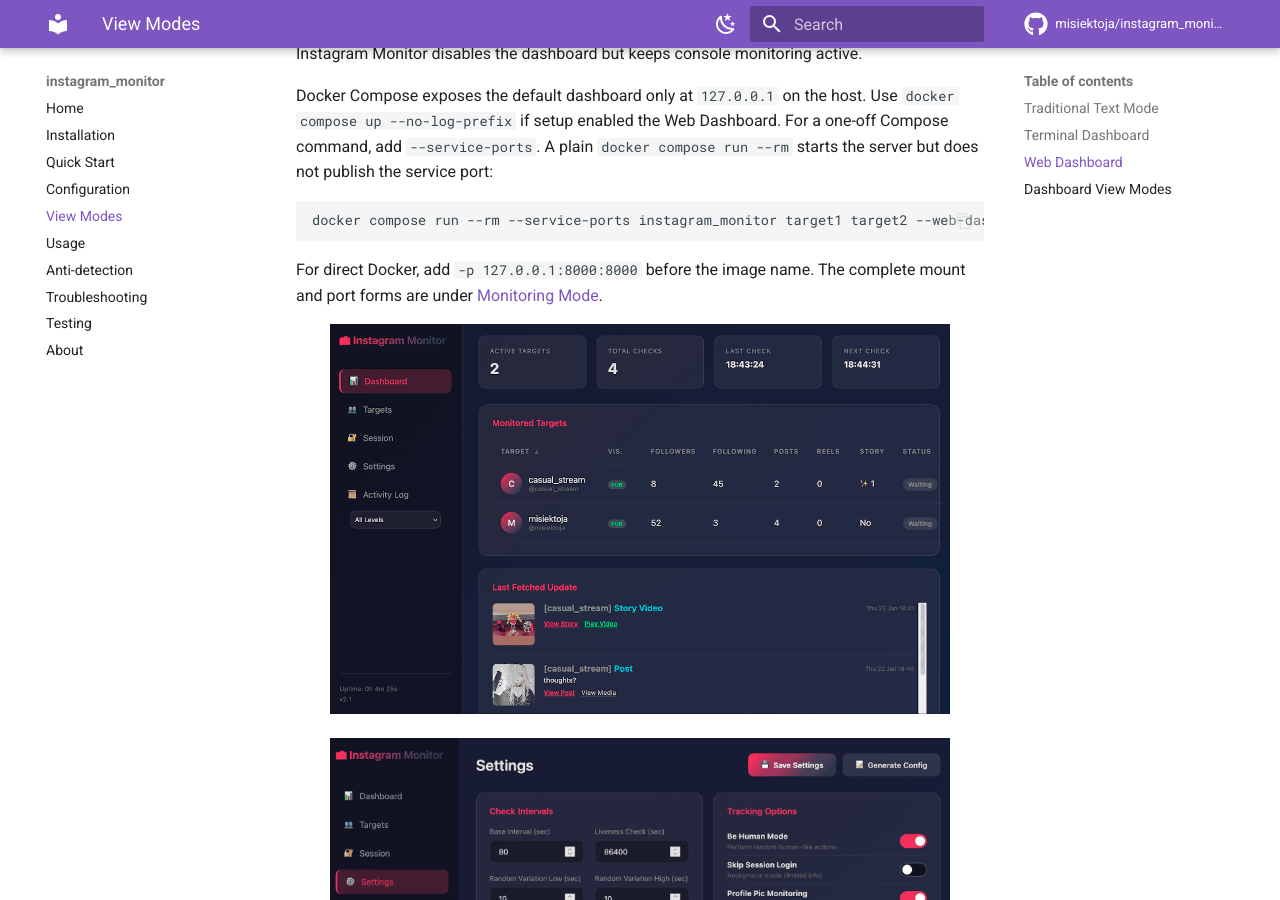
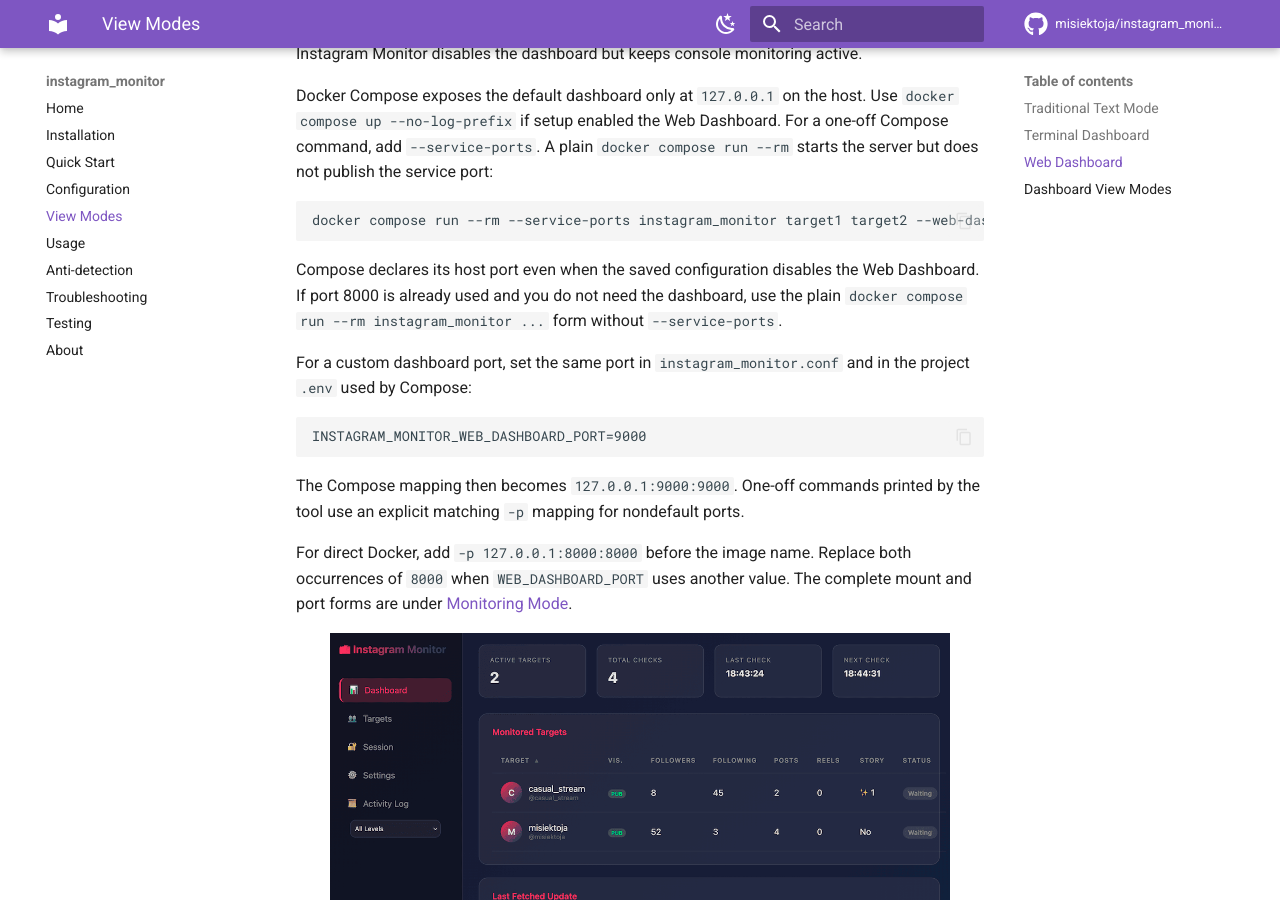
Before and after one commit to misiektoja/instagram_monitor, an MkDocs documentation site: the page built from docs/view-modes.md, in a window 1280 px wide and 900 px high, scrolled down 2798 px. Built offline with MkDocs 1.6.1 and Material for MkDocs 9.7.7, drawn with Linux system fonts in a browser that asks for light colours; comment, search, counter and statistics services are not loaded.

Commit message:
docs(dashboard): explain custom container ports

````diff
--- a/docs/view-modes.md
+++ b/docs/view-modes.md
@@ -95,7 +95,17 @@
 docker compose run --rm --service-ports instagram_monitor target1 target2 --web-dashboard
 ```
 
-For direct Docker, add `-p 127.0.0.1:8000:8000` before the image name. The complete mount and port forms are under [Monitoring Mode](usage.md#monitoring-mode).
+Compose declares its host port even when the saved configuration disables the Web Dashboard. If port 8000 is already used and you do not need the dashboard, use the plain `docker compose run --rm instagram_monitor ...` form without `--service-ports`.
+
+For a custom dashboard port, set the same port in `instagram_monitor.conf` and in the project `.env` used by Compose:
+
+```dotenv
+INSTAGRAM_MONITOR_WEB_DASHBOARD_PORT=9000
+```
+
+The Compose mapping then becomes `127.0.0.1:9000:9000`. One-off commands printed by the tool use an explicit matching `-p` mapping for nondefault ports.
+
+For direct Docker, add `-p 127.0.0.1:8000:8000` before the image name. Replace both occurrences of `8000` when `WEB_DASHBOARD_PORT` uses another value. The complete mount and port forms are under [Monitoring Mode](usage.md#monitoring-mode).
 
 <p align="center">
    <img src="https://raw.githubusercontent.com/misiektoja/instagram_monitor/refs/heads/main/assets/instagram_monitor_web_dashboard.png" alt="instagram_monitor_web_dashboard_screenshot" width="90%"/>
````
